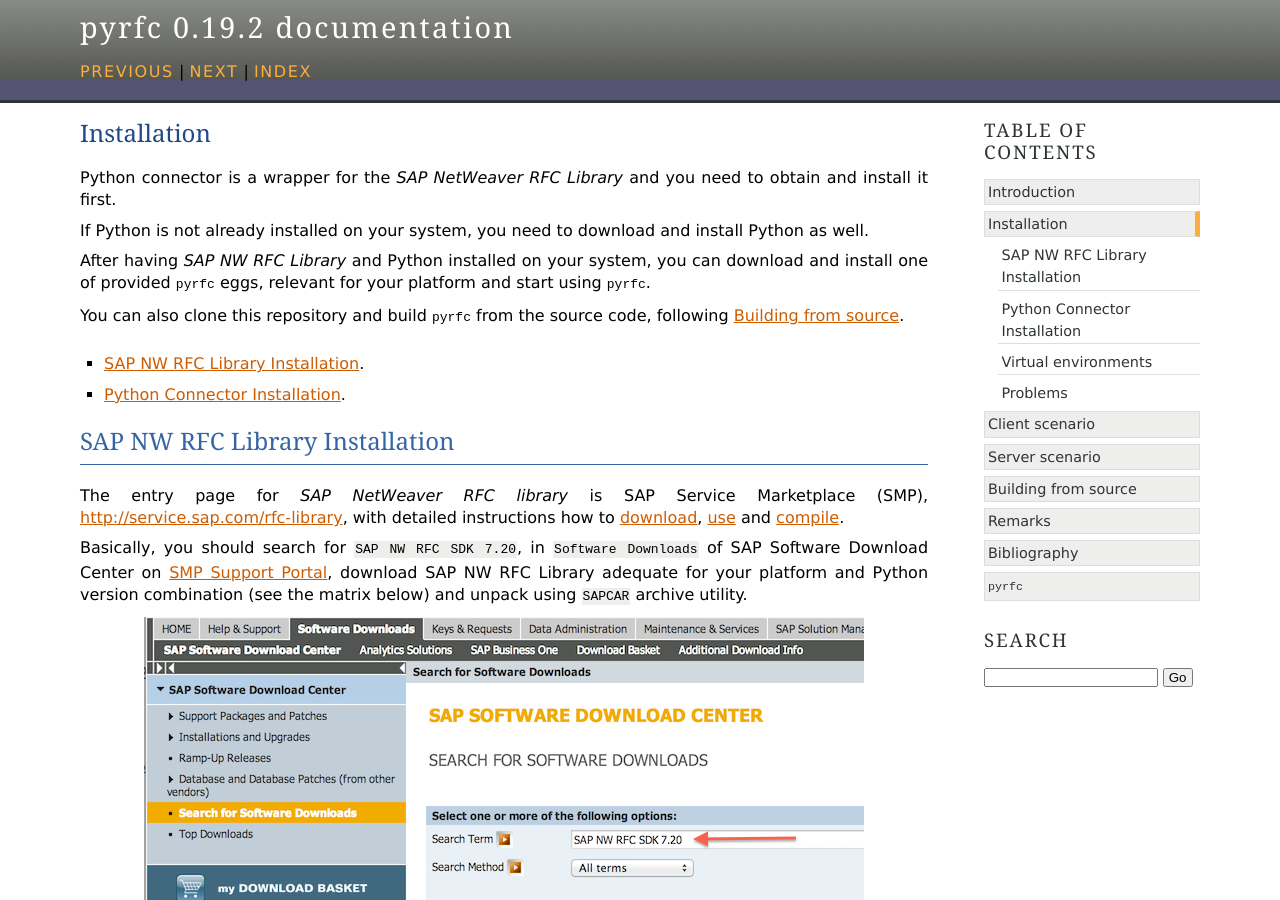
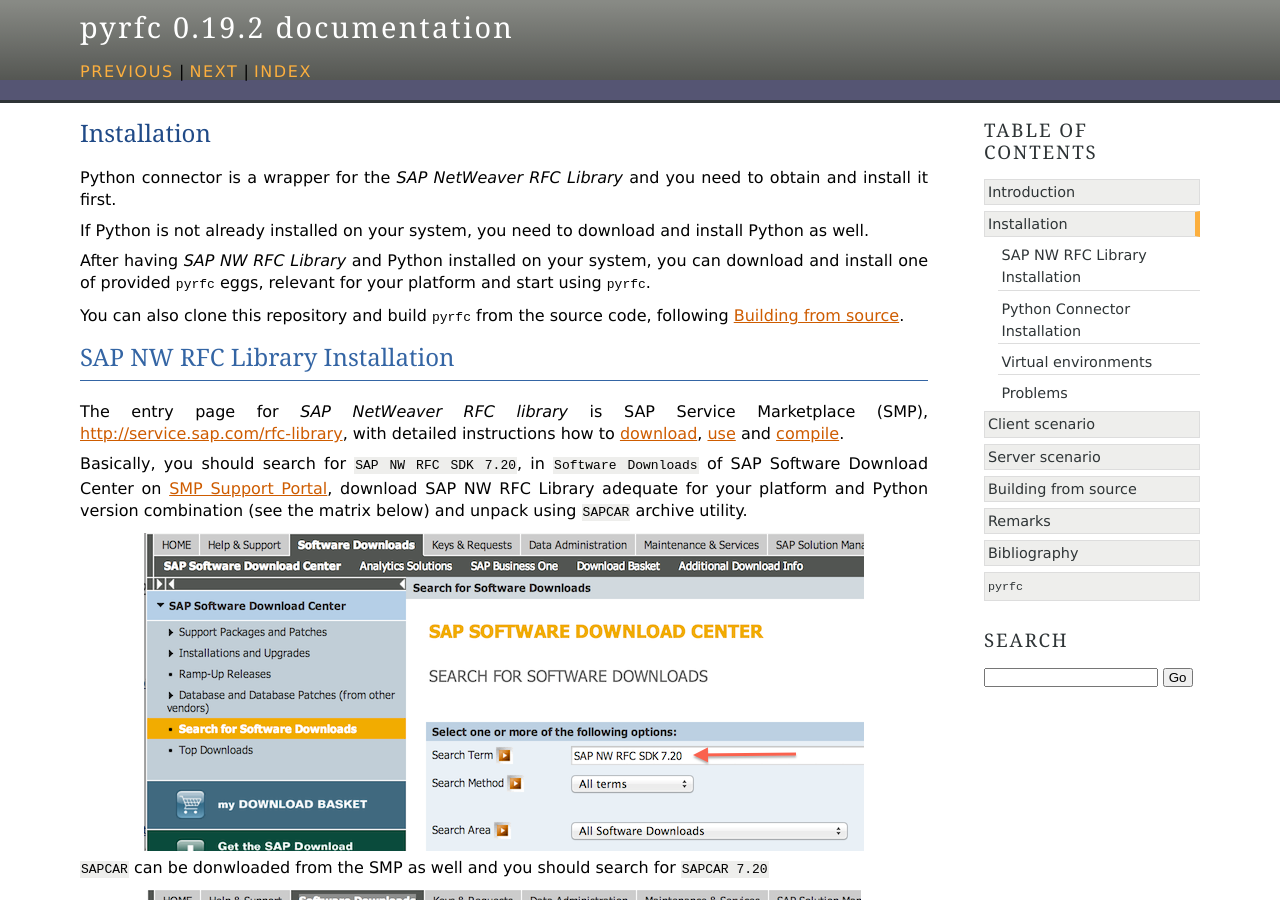
Before and after one commit to SAP/PyRFC, a Sphinx documentation site: the page built from doc/install.rst, in a window 1280 px wide and 900 px high. Built offline with Sphinx 7.4.7, drawn with Linux system fonts in a browser that asks for light colours.

Commit message:
install.rst fix

```diff
--- a/doc/install.rst
+++ b/doc/install.rst
@@ -12,9 +12,6 @@
 :mod:`pyrfc` eggs, relevant for your platform and start using :mod:`pyrfc`.
 
 You can also clone this repository and build :mod:`pyrfc` from the source code, following :ref:`build`.
-
-* :ref:`install-c-connector`.
-* :ref:`install-python-connector`.
 
 .. _install-c-connector:
 
```
